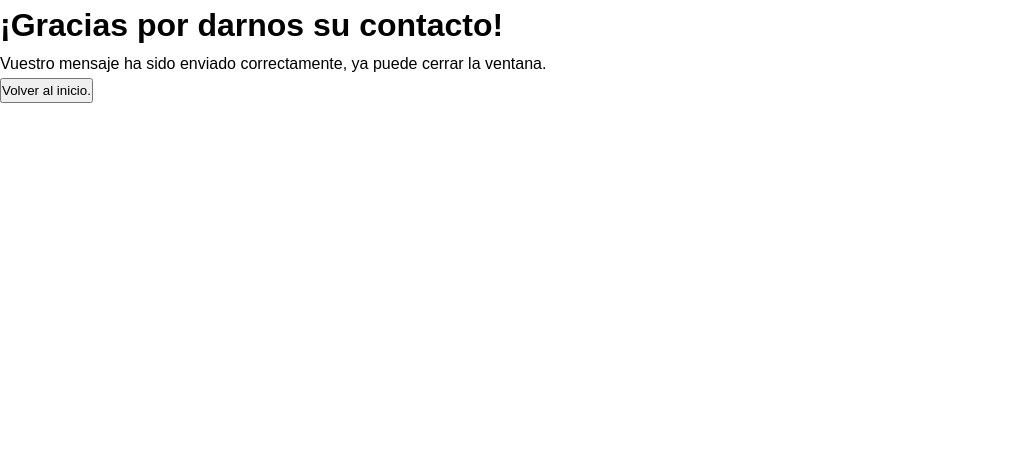
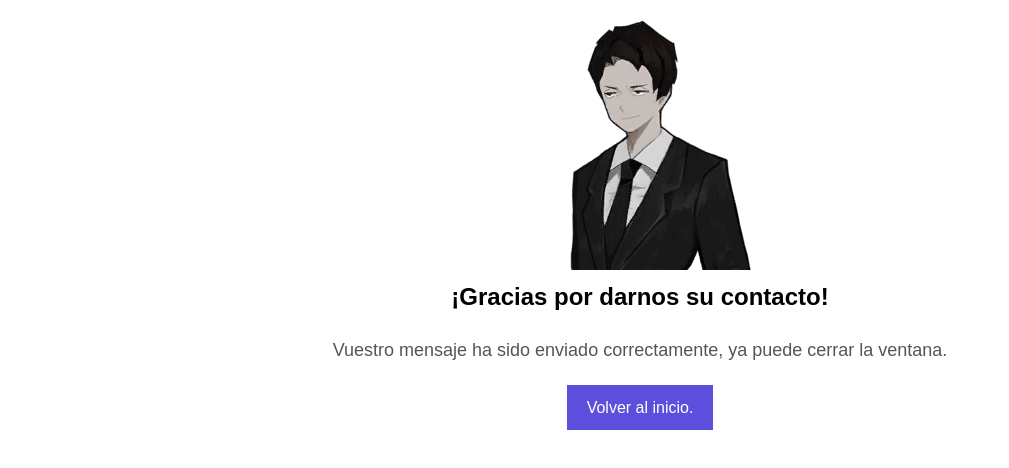
Before and after one commit to eddthestaffel/Prog-.WEB, a plain HTML site: page eva1/gracias.html in a window 1280 px wide. Shown: the whole page, without its empty margins (0-1009 px from the left). Drawn offline with Linux system fonts and the light colour scheme.

Commit message:
FINALIZADO!!
Mañana me evaluan los cabrones jejeje

```diff
--- a/eva1/gracias.html
+++ b/eva1/gracias.html
@@ -10,12 +10,22 @@
 </head>
 
 <body>
-    <h1>¡Gracias por darnos su contacto!</h1>
-    <p>Vuestro mensaje ha sido enviado correctamente, ya puede cerrar la ventana.</p>
 
-    <a href="index.html">
-        <button>Volver al inicio.</button>
-    </a>
+    <div class="gracias">
+
+        <img src="img/Roland.png" class="loland" alt="Loland">
+
+        <h2 class="titugracias">¡Gracias por darnos su contacto!</h2>
+        <p class="textogracias">Vuestro mensaje ha sido enviado correctamente, ya puede cerrar la ventana.</p>
+
+        <a href="index.html">
+            <button class="botongracias">Volver al inicio.</button>
+        </a>
+
+    </div>
+
+    <audio src="audio/Battle Results - Library of Ruina OST.mp3" autoplay type="audio/mp3"></audio>
+
 </body>
 
 </html>
--- a/eva1/styles.css
+++ b/eva1/styles.css
@@ -77,6 +77,36 @@ iframe {
     font-weight: bold;
 }
 
+/*Pagina gracias*/
+.gracias {
+    max-width: 1000px;
+    margin: 0 auto;
+    padding: 20px;
+    text-align: center;
+}
+
+.titulo-gracias {
+    margin-top: 20px;
+    font-size: 18px;
+    color: #555;
+}
+
+.textogracias {
+    margin-top: 20px;
+    font-size: 18px;
+    color: #555;
+}
+
+.botongracias {
+    margin-top: 20px;
+    padding: 10px 20px;
+    background-color: #5d4fdc;
+    color: white;
+    border: none;
+    cursor: pointer;
+    font-size: 16px;
+}
+
 /* Intento de pagina responsiva */
 @media (max-width: 768px) {
 
```
Also changed, not shown: eva1/img/Roland.png (added), 1 other file.
